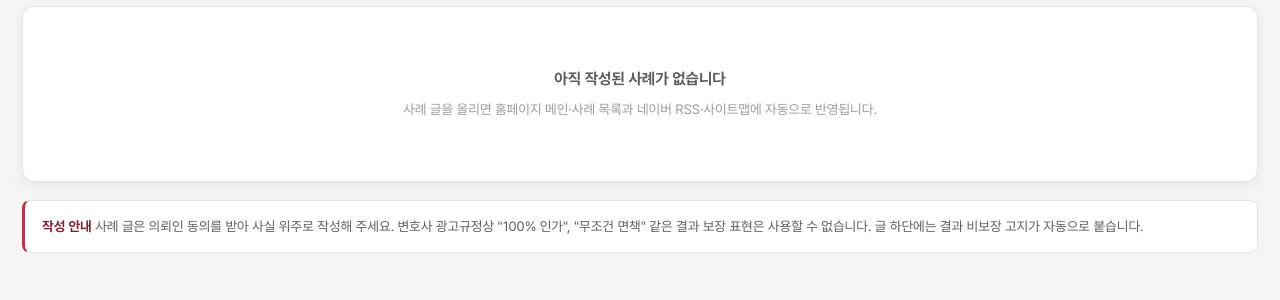
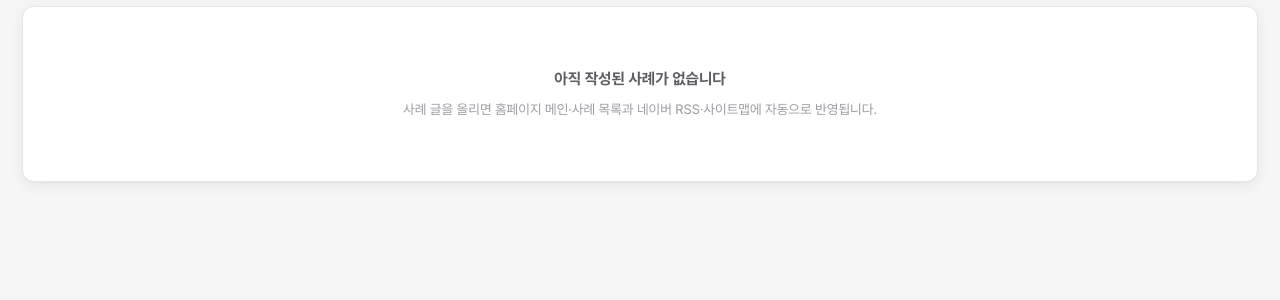
Before and after one commit to Jeongdonghwan/rwas_prj, a Flask app: template app/templates/admin/cases.html in a window 1280 px wide. Shown: the part 147-447 px from the top of the page. Run offline with Flask 3, Linux system fonts and the light colour scheme; the template is opened without the code that fills it, so the values that code supplies are empty.

Commit message:
어드민 진행사례 목록의 작성 안내 문구 제거
사용자 요청. 공개 사례 글 하단에 자동으로 붙는 결과 비보장 고지는
법적 고지라 그대로 둔다(제거한 것은 어드민 화면의 안내 문구뿐).

```diff
--- a/app/templates/admin/cases.html
+++ b/app/templates/admin/cases.html
@@ -59,10 +59,4 @@
   </div>
   {% endif %}
 </div>
-
-<div class="note">
-  <b>작성 안내</b> 사례 글은 의뢰인 동의를 받아 사실 위주로 작성해 주세요.
-  변호사 광고규정상 "100% 인가", "무조건 면책" 같은 결과 보장 표현은 사용할 수 없습니다.
-  글 하단에는 결과 비보장 고지가 자동으로 붙습니다.
-</div>
 {% endblock %}
```
